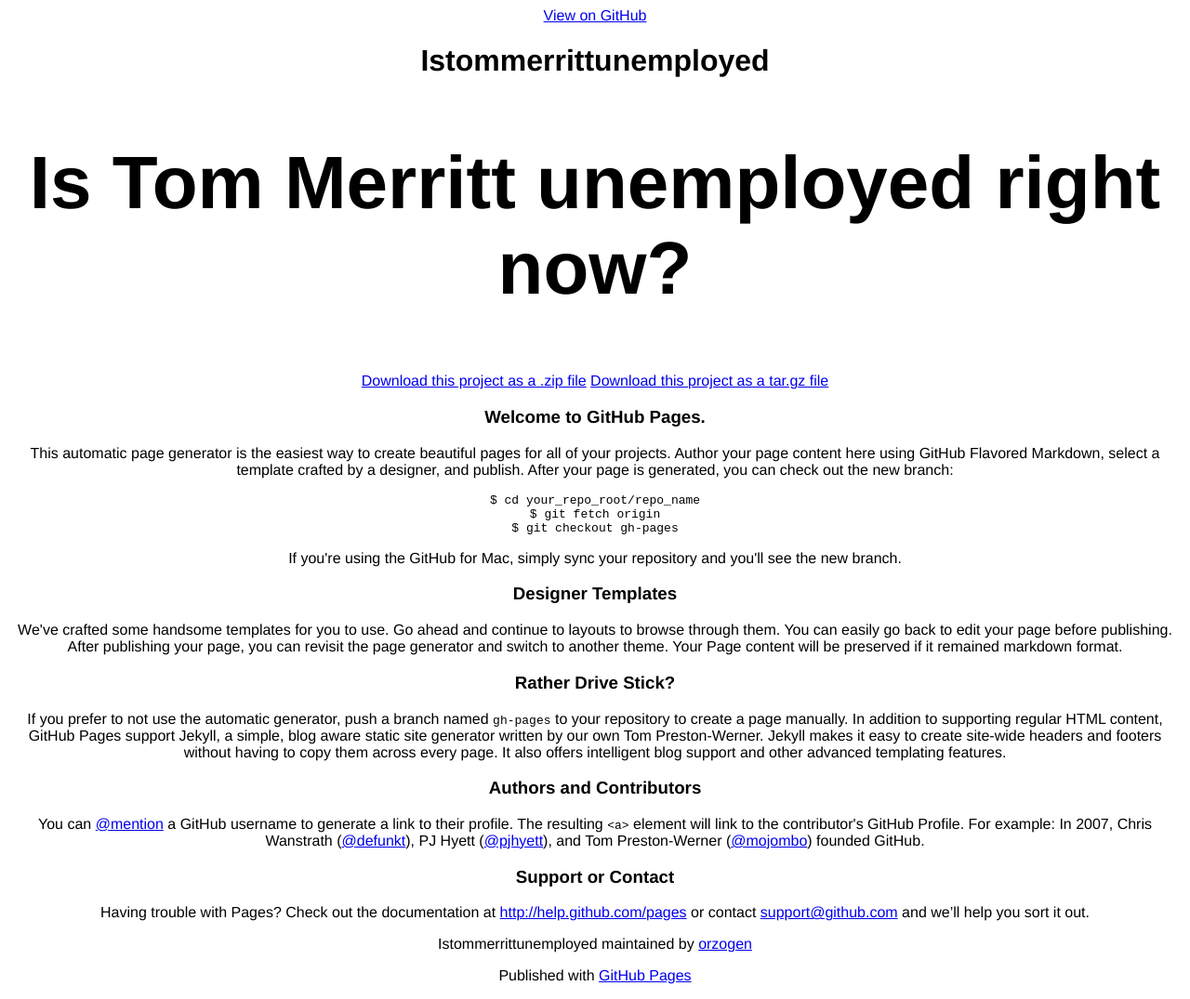
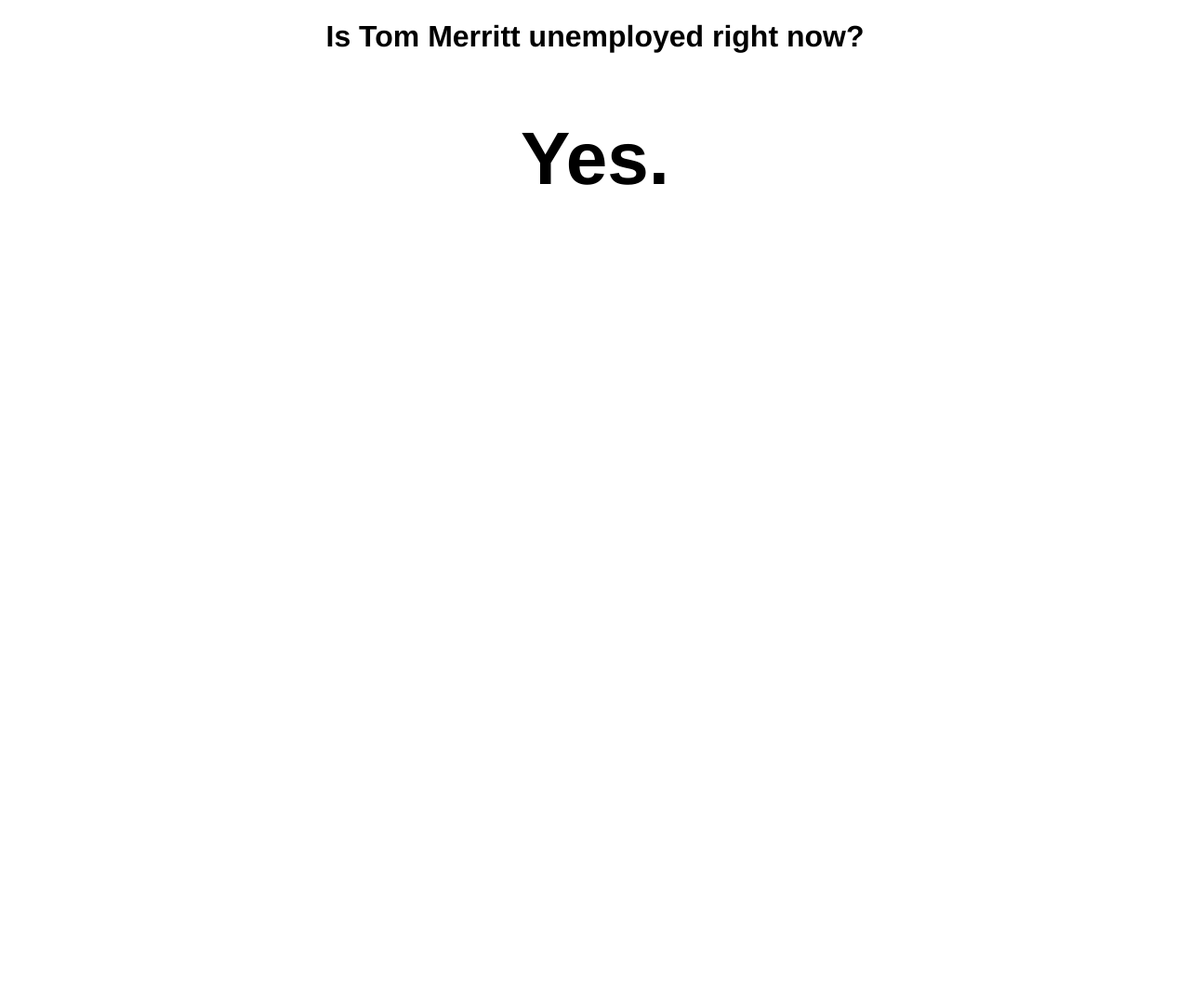
Before and after one commit to orzogen/istommerrittunemployed, a plain HTML site: page index.html in a window 1280 px wide. Shown: the whole page at 93% size. After the commit the page ends 800 px from the top, so only its background shows below. Drawn offline with Linux system fonts and the light colour scheme.

Commit message:
Custom content

```diff
--- a/index.html
+++ b/index.html
@@ -8,72 +8,11 @@
 
     <link rel="stylesheet" type="text/css" media="screen" href="stylesheets/stylesheet.css">
 
-    <title>Istommerrittunemployed</title>
+    <title>Is Tom Merritt Unemployed?</title>
   </head>
 
   <body>
-
-    <!-- HEADER -->
-    <div id="header_wrap" class="outer">
-        <header class="inner">
-          <a id="forkme_banner" href="https://github.com/orzogen/istommerrittunemployed">View on GitHub</a>
-
-          <h1 id="project_title">Istommerrittunemployed</h1>
-          <h2 id="project_tagline">Is Tom Merritt unemployed right now?</h2>
-
-            <section id="downloads">
-              <a class="zip_download_link" href="https://github.com/orzogen/istommerrittunemployed/zipball/master">Download this project as a .zip file</a>
-              <a class="tar_download_link" href="https://github.com/orzogen/istommerrittunemployed/tarball/master">Download this project as a tar.gz file</a>
-            </section>
-        </header>
-    </div>
-
-    <!-- MAIN CONTENT -->
-    <div id="main_content_wrap" class="outer">
-      <section id="main_content" class="inner">
-        <h3>
-<a name="welcome-to-github-pages" class="anchor" href="#welcome-to-github-pages"><span class="octicon octicon-link"></span></a>Welcome to GitHub Pages.</h3>
-
-<p>This automatic page generator is the easiest way to create beautiful pages for all of your projects. Author your page content here using GitHub Flavored Markdown, select a template crafted by a designer, and publish. After your page is generated, you can check out the new branch:</p>
-
-<pre><code>$ cd your_repo_root/repo_name
-$ git fetch origin
-$ git checkout gh-pages
-</code></pre>
-
-<p>If you're using the GitHub for Mac, simply sync your repository and you'll see the new branch.</p>
-
-<h3>
-<a name="designer-templates" class="anchor" href="#designer-templates"><span class="octicon octicon-link"></span></a>Designer Templates</h3>
-
-<p>We've crafted some handsome templates for you to use. Go ahead and continue to layouts to browse through them. You can easily go back to edit your page before publishing. After publishing your page, you can revisit the page generator and switch to another theme. Your Page content will be preserved if it remained markdown format.</p>
-
-<h3>
-<a name="rather-drive-stick" class="anchor" href="#rather-drive-stick"><span class="octicon octicon-link"></span></a>Rather Drive Stick?</h3>
-
-<p>If you prefer to not use the automatic generator, push a branch named <code>gh-pages</code> to your repository to create a page manually. In addition to supporting regular HTML content, GitHub Pages support Jekyll, a simple, blog aware static site generator written by our own Tom Preston-Werner. Jekyll makes it easy to create site-wide headers and footers without having to copy them across every page. It also offers intelligent blog support and other advanced templating features.</p>
-
-<h3>
-<a name="authors-and-contributors" class="anchor" href="#authors-and-contributors"><span class="octicon octicon-link"></span></a>Authors and Contributors</h3>
-
-<p>You can <a href="https://github.com/blog/821" class="user-mention">@mention</a> a GitHub username to generate a link to their profile. The resulting <code>&lt;a&gt;</code> element will link to the contributor's GitHub Profile. For example: In 2007, Chris Wanstrath (<a href="https://github.com/defunkt" class="user-mention">@defunkt</a>), PJ Hyett (<a href="https://github.com/pjhyett" class="user-mention">@pjhyett</a>), and Tom Preston-Werner (<a href="https://github.com/mojombo" class="user-mention">@mojombo</a>) founded GitHub.</p>
-
-<h3>
-<a name="support-or-contact" class="anchor" href="#support-or-contact"><span class="octicon octicon-link"></span></a>Support or Contact</h3>
-
-<p>Having trouble with Pages? Check out the documentation at <a href="http://help.github.com/pages">http://help.github.com/pages</a> or contact <a href="mailto:support@github.com">support@github.com</a> and we’ll help you sort it out.</p>
-      </section>
-    </div>
-
-    <!-- FOOTER  -->
-    <div id="footer_wrap" class="outer">
-      <footer class="inner">
-        <p class="copyright">Istommerrittunemployed maintained by <a href="https://github.com/orzogen">orzogen</a></p>
-        <p>Published with <a href="http://pages.github.com">GitHub Pages</a></p>
-      </footer>
-    </div>
-
-
-
+    <h1>Is Tom Merritt unemployed right now?</h1>
+    <h2 class="yepnope">Yes.</h2>
   </body>
 </html>
```
